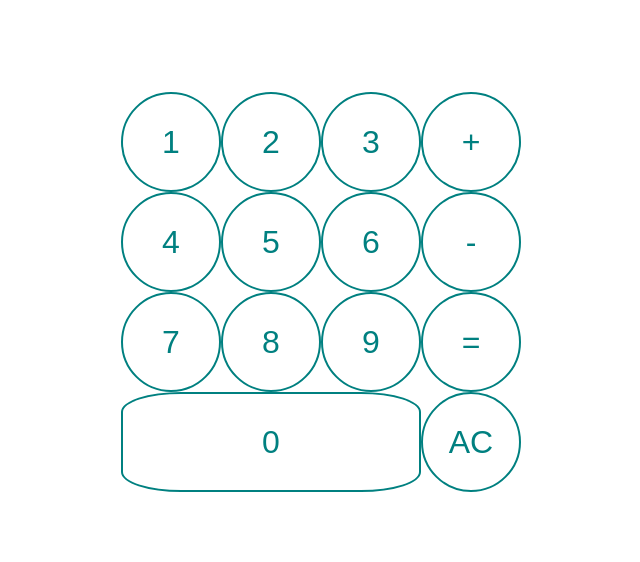
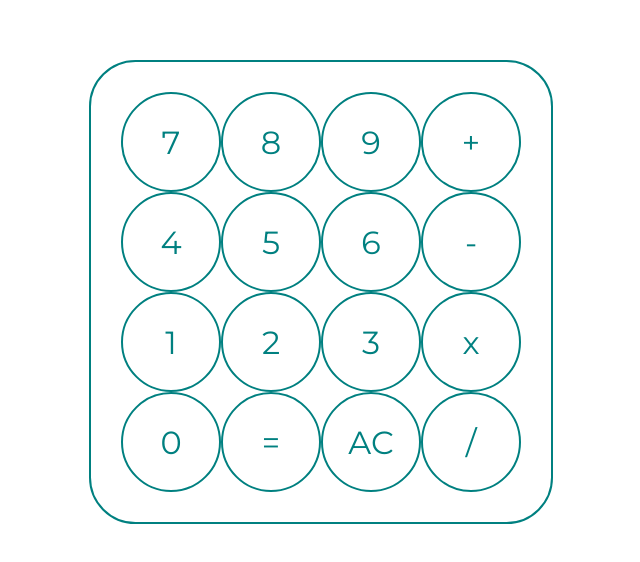
Before and after one commit to xant3r0/vuecalculator, a Vue app: page / in a window 1280 px wide. Shown: the part 108-670 px from the top of the page, without its empty margins (319-959 px from the left). Built offline with nearby package versions, Linux system fonts and the light colour scheme.

Commit message:
dsadsadsa

```diff
--- a/public/index.html
+++ b/public/index.html
@@ -3,6 +3,11 @@
   <head>
     <meta charset="utf-8">
     <meta name="viewport" content="width=device-width,initial-scale=1.0">
+    <title>Vue Calculator</title>
+    <link rel="preconnect" href="https://fonts.googleapis.com">
+    <link rel="preconnect" href="https://fonts.gstatic.com" crossorigin>
+    <link href="https://fonts.googleapis.com/css2?family=Montserrat:ital,wght@0,100;0,200;0,300;0,400;0,500;0,600;0,700;0,800;0,900;1,100;1,200;1,300;1,400;1,500;1,600;1,700;1,800;1,900&display=swap" rel="stylesheet">
+    <link rel="icon" type="image/png" sizes="16x16" href="/favicon.png">
   </head>
   <body>
     <div id="app"></div>
--- a/src/App.vue
+++ b/src/App.vue
@@ -3,20 +3,22 @@
     <div id="calculator">
       <h1>{{ this.display }}</h1>
       <div class="btns">
-        <MyButton @click="addOnDisplay">1</MyButton>
-        <MyButton>2</MyButton>
-        <MyButton>3</MyButton>
+        <MyButton @click="addOnDisplay7">7</MyButton>
+        <MyButton @click="addOnDisplay8">8</MyButton>
+        <MyButton @click="addOnDisplay9">9</MyButton>
         <MyButton @click="addNumbers">+</MyButton>
-        <MyButton>4</MyButton>
-        <MyButton>5</MyButton>
-        <MyButton>6</MyButton>
-        <MyButton>-</MyButton>
-        <MyButton>7</MyButton>
-        <MyButton>8</MyButton>
-        <MyButton>9</MyButton>
+        <MyButton @click="addOnDisplay4">4</MyButton>
+        <MyButton @click="addOnDisplay5">5</MyButton>
+        <MyButton @click="addOnDisplay6">6</MyButton>
+        <MyButton @click="downNumbers">-</MyButton>
+        <MyButton @click="addOnDisplay1">1</MyButton>
+        <MyButton @click="addOnDisplay2">2</MyButton>
+        <MyButton @click="addOnDisplay3">3</MyButton>
+        <MyButton @click="multNumbers">x</MyButton>
+        <MyButton @click="addOnDisplay0">0</MyButton>
         <MyButton @click="Equal">=</MyButton>
-        <MyButton style="width: 300px;border-radius:20%">0</MyButton>
         <MyButton @click="deleteFromScreen">AC</MyButton>
+        <MyButton @click="divNumbers">/</MyButton>
       </div>
     </div>
   </div>
@@ -29,28 +31,129 @@ export default {
     display:'',
     secondValue:"",
     v1:"",
-    v2:""
+    v2:"",
+    plus:0
     }
   },
   methods: {
-    addOnDisplay(event) {
+    addOnDisplay1(event) {
       event.preventDefault();
       this.display = this.display + 1;
     },
+    addOnDisplay2(event) {
+      event.preventDefault();
+      this.display = this.display + 2;
+    },
+    addOnDisplay3(event) {
+      event.preventDefault();
+      this.display = this.display + 3;
+    },
+    addOnDisplay4(event) {
+      event.preventDefault();
+      this.display = this.display + 4;
+    },
+    addOnDisplay5(event) {
+      event.preventDefault();
+      this.display = this.display + 5;
+    },
+    addOnDisplay6(event) {
+      event.preventDefault();
+      this.display = this.display + 6;
+    },
+    addOnDisplay7(event) {
+      event.preventDefault();
+      this.display = this.display + 7;
+    },
+    addOnDisplay8(event) {
+      event.preventDefault();
+      this.display = this.display + 8;
+    },
+    addOnDisplay9(event) {
+      event.preventDefault();
+      this.display = this.display + 9;
+    },
+    addOnDisplay0(event) {
+      event.preventDefault();
+      this.display = this.display + 0;
+    },
+
+    //II cacat,das nub ,csf
     deleteFromScreen(event) {
       event.preventDefault();
       this.display = '';
     },
     addNumbers(event) {
       event.preventDefault();
-      this.secondValue = this.display;
+      this.plus++;
+      if(this.display === '') {
+        this.secondValue = 0;
+      } else {
+        this.secondValue = this.display;
+      }
+      this.display = '';
+    },
+    downNumbers(event) {
+      event.preventDefault();
+      this.minus++;
+      if(this.display === '') {
+        this.secondValue = 0;
+      } else {
+        this.secondValue = this.display;
+      }
+      this.display = '';
+    },
+    multNumbers(event) {
+      event.preventDefault();
+      this.plus = -1;
+      if(this.display === '') {
+        this.secondValue = 0;
+      } else {
+        this.secondValue = this.display;
+      }
+      this.display = '';
+    },
+    divNumbers(event) {
+      event.preventDefault();
+      this.plus = -2;
+      if(this.display === '') {
+        this.secondValue = 0;
+      } else {
+        this.secondValue = this.display;
+      }
       this.display = '';
     },
     Equal(event) {
       event.preventDefault();
-      this.v1 = parseInt(this.display);
-      this.v2 = parseInt(this.secondValue);
-      this.display = this.v1 + this.v2;
+      switch(this.plus) {
+        case 1:
+          this.v1 = parseInt(this.display);
+          this.v2 = parseInt(this.secondValue);
+          this.display = this.v2 + this.v1;
+          this.plus = 0;
+          this.minus = 0;
+          break;
+        case 0:
+          this.v1 = parseInt(this.display);
+          this.v2 = parseInt(this.secondValue);
+          this.display = this.v2 - this.v1;
+          this.plus = 0;
+          this.minus = 0;
+          break;
+        case -1:
+          this.v1 = parseInt(this.display);
+          this.v2 = parseInt(this.secondValue);
+          this.display = this.v2 * this.v1;
+          this.plus = 0;
+          this.minus = 0;
+          break;
+        case - 2:
+          this.v1 = parseInt(this.display);
+          this.v2 = parseInt(this.secondValue);
+          this.display = this.v2 / this.v1;
+          this.plus = 0;
+          this.minus = 0;
+          break;
+      }
     }
   }
 }
@@ -61,6 +164,7 @@ export default {
   margin:0;
   padding:0;
   box-sizing: border-box;
+  font-family: 'Montserrat', sans-serif;
 }
 .app {
   width:100%;
@@ -81,6 +185,15 @@ export default {
 }
 h1 {
   color:teal;
-  font-size:24pt;
+  font-size:72px;
+  text-align:end;
+}
+#calculator {
+  border:2px solid teal;
+  padding-top:30px;
+  padding-bottom: 30px;
+  padding-left: 30px;
+  padding-right:30px;
+  border-radius: 10%;
 }
 </style>
--- a/src/UI/MyButton.vue
+++ b/src/UI/MyButton.vue
@@ -16,5 +16,6 @@ button {
     background:none;
     color:teal;
     font-size:24pt;
+    font-family: 'Montserrat', sans-serif;
 }
 </style>
```
Also changed, not shown: public/favicon.png (added).
